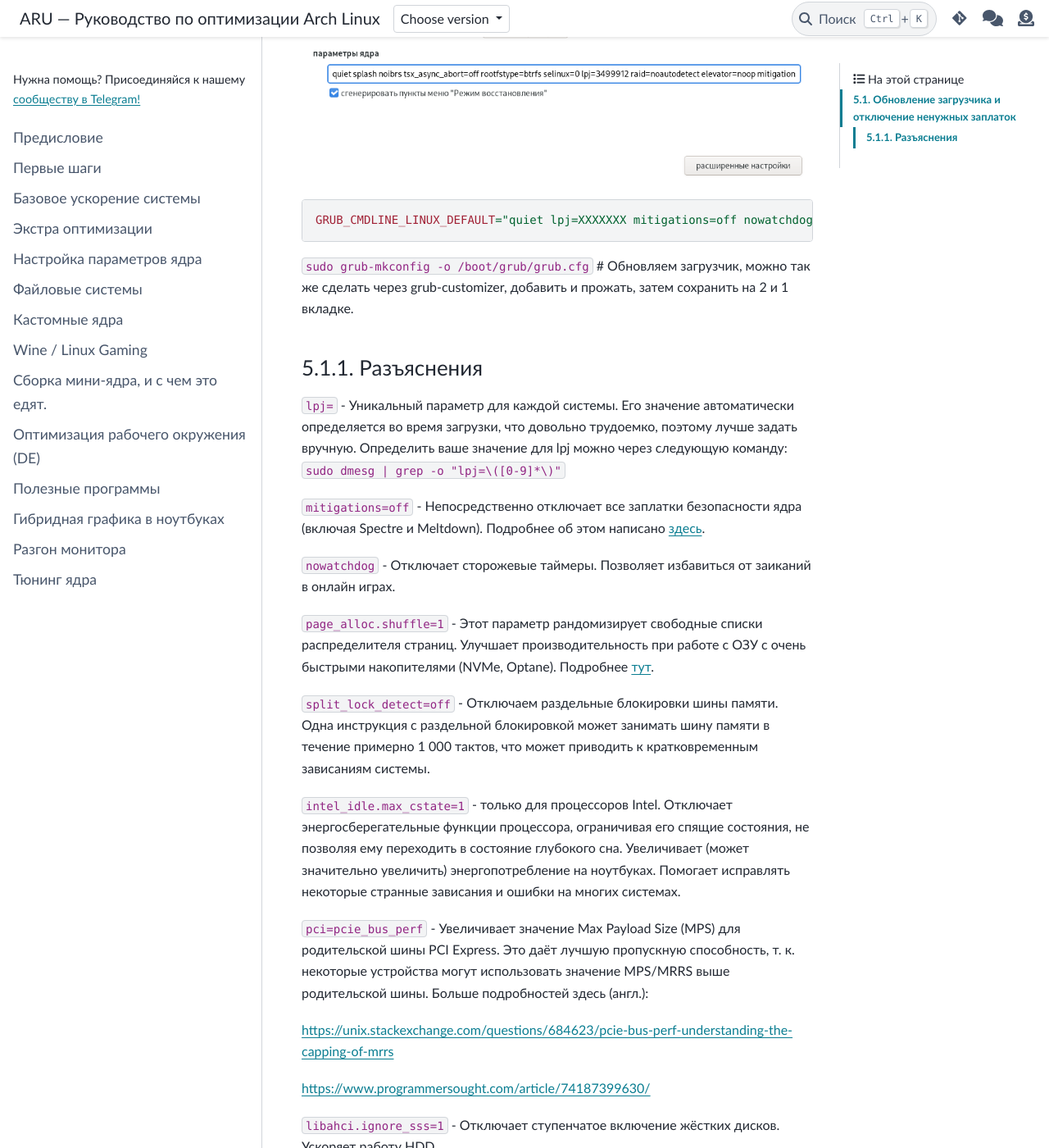
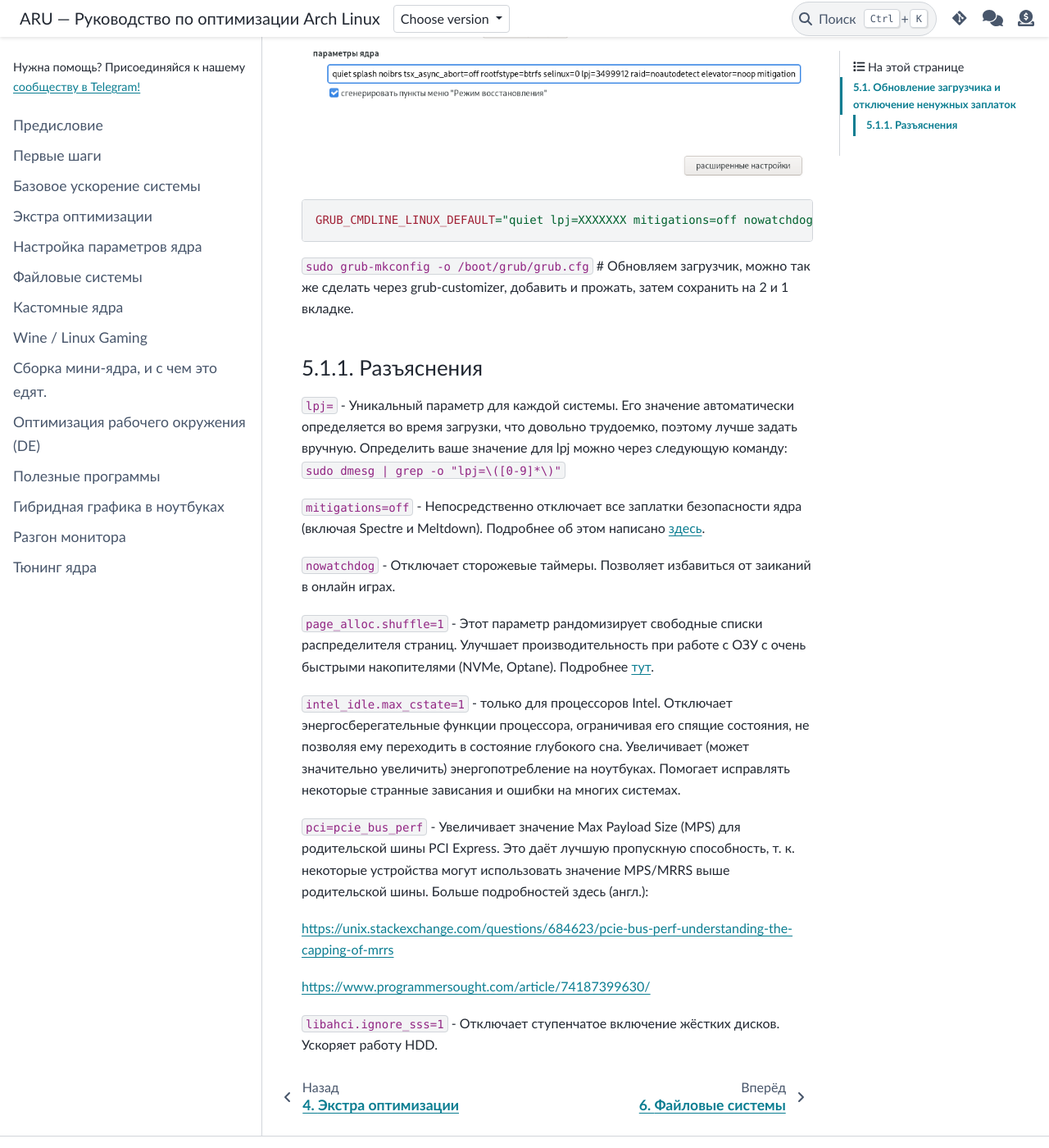
Before and after one commit to ventureoo/ARU, a Sphinx documentation site: the page built from docs/source/kernel-parameters.rst, in a window 1280 px wide and 1400 px high, scrolled down 836 px. Shown: the whole window at 82% size. Built offline with Sphinx 7.4.7 and the PyData theme 0.15.4, drawn with Linux system fonts in a browser that asks for light colours.

Commit message:
kernel-parameter: Remove split_lock_detect=off parameter
This parameter only makes sense to use for an extremely limited number
of applications, mostly games, allowing it to be enabled only
temporarily using gamemode.

```diff
--- a/docs/source/kernel-parameters.rst
+++ b/docs/source/kernel-parameters.rst
@@ -36,7 +36,7 @@ GRUB:
 
 ::
 
-  GRUB_CMDLINE_LINUX_DEFAULT="quiet lpj=XXXXXXX mitigations=off nowatchdog page_alloc.shuffle=1 split_lock_detect=off pci=pcie_bus_perf intel_idle.max_cstate=1 libahci.ignore_sss=1"
+  GRUB_CMDLINE_LINUX_DEFAULT="quiet lpj=XXXXXXX mitigations=off nowatchdog page_alloc.shuffle=1 pci=pcie_bus_perf intel_idle.max_cstate=1 libahci.ignore_sss=1"
 
 
 ``sudo grub-mkconfig -o /boot/grub/grub.cfg`` # Обновляем загрузчик, можно так
@@ -67,11 +67,6 @@ GRUB:
 Подробнее `тут
 <https://git.kernel.org/pub/scm/linux/kernel/git/torvalds/linux.git/commit/?id=e900a918b0984ec8f2eb150b8477a47b75d17692>`__.
 
-``split_lock_detect=off`` - Отключаем раздельные блокировки шины
-памяти. Одна инструкция с раздельной блокировкой может занимать шину
-памяти в течение примерно 1 000 тактов, что может приводить к
-кратковременным зависаниям системы.
-
 ``intel_idle.max_cstate=1`` - только для процессоров Intel. Отключает
 энергосберегательные функции процессора, ограничивая его спящие
 состояния, не позволяя ему переходить в состояние глубокого сна.
```
Also changed, not shown: docs/source/linux-gaming.rst (+10 -7 lines).
